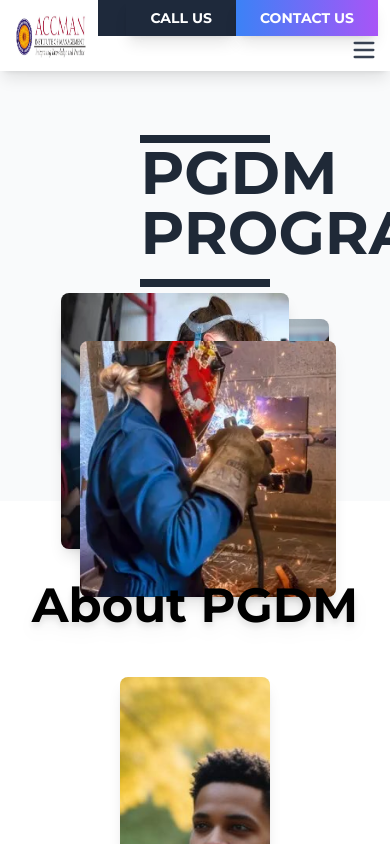
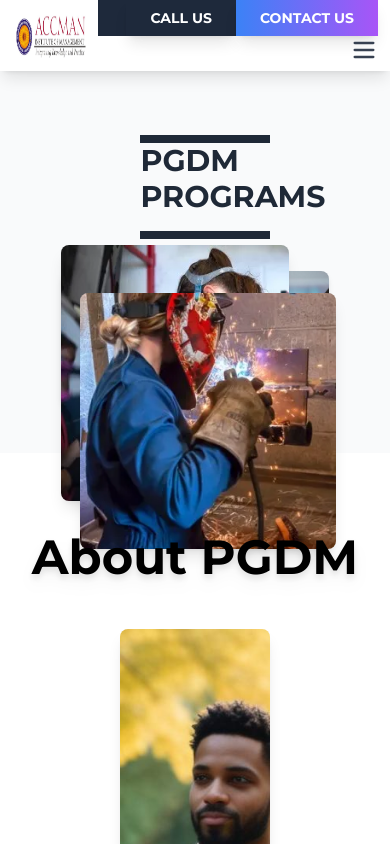
Before and after one commit to atulsadiwal/accman-live, a Next.js app: page /programs/pgdm in a window 390 px wide. Shown: the top 844 px of the page. Built offline with nearby package versions, Linux system fonts and the light colour scheme.

Commit message:
New Changes

```diff
--- a/src/app/programs/pgdm/PGDM.js
+++ b/src/app/programs/pgdm/PGDM.js
@@ -68,7 +68,7 @@ export default function PGDM() {
                 <div className='relative flex flex-col md:flex-row items-center justify-between mx-auto px-4 py-12'>
                     <div className='text-left mb-8 md:mb-0 w-5/12 pl-5'>
                         <div className='border-t-8 border-gray-800 w-full mt-4'></div>
-                        <h2 className='text-6xl md:text-8xl font-bold uppercase text-gray-800'>
+                        <h2 className='text-8xl font-bold uppercase text-gray-800 max-md:text-4xl max-sm:text-3xl'>
                             PGDM Programs
                         </h2>
                         <div className='border-t-8 border-gray-800 w-full mt-4'></div>
```
